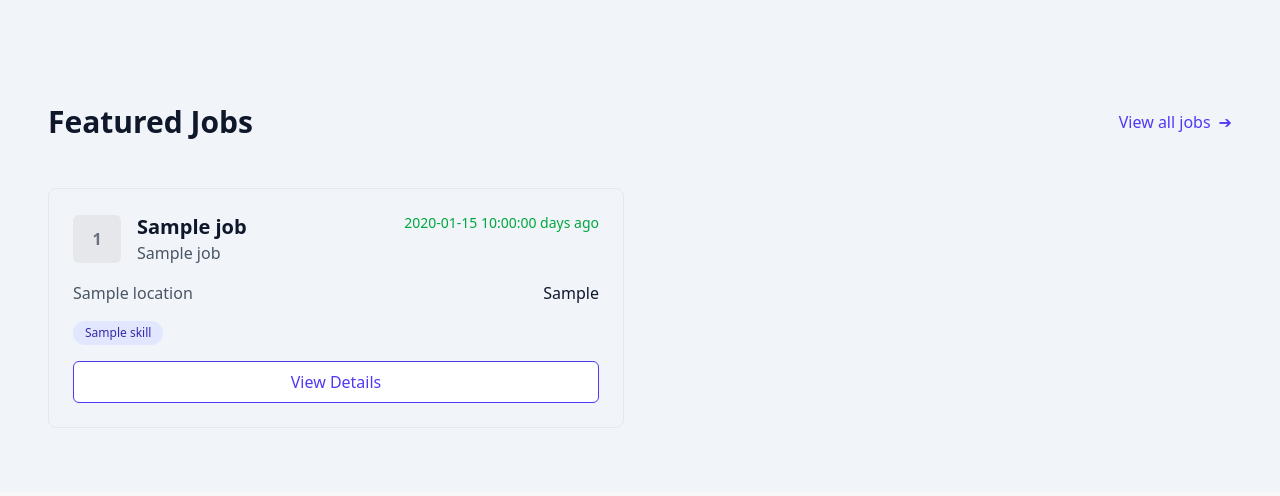
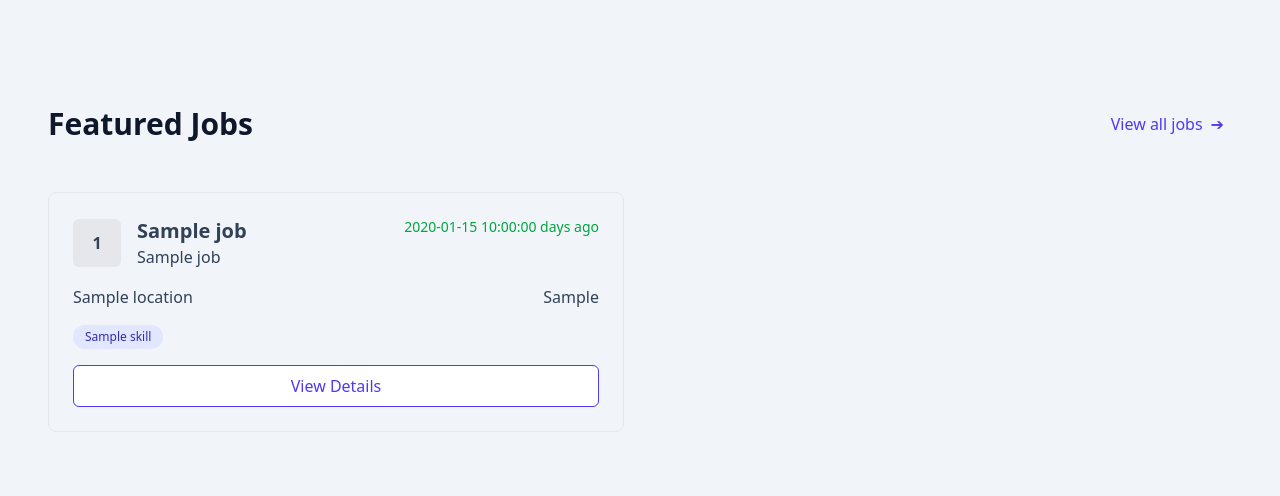
Before and after one commit to kristianhnielsen/web-dev-exam, a Flask app: template templates/index.html in a window 1280 px wide. Shown: the part 1134-1630 px from the top of the page. Before the commit the page ends 1562 px from the top, so only its background shows below. Run offline with Flask 3, Linux system fonts and the light colour scheme; the visitor is signed in with stand-in values (Sample User, id 1); the template is opened without the code that fills it: most values are stand-ins (such as "Sample title", 1, 10 or a date in 2020); parts of the project's set-up code (start-up, migrations or seed data) failed here and were passed over.

Commit message:
Enhance featured jobs section with improved styling and layout

```diff
--- a/templates/index.html
+++ b/templates/index.html
@@ -94,34 +94,34 @@ Hub{% endblock %} {% block head_styles %} {% endblock %} {% block content %}
 </section>
 
 <!-- {/* Featured Jobs */} -->
-<section class="py-16">
+<section class="py-16 dark:bg-gray-800">
   <div class="max-w-7xl mx-auto px-4 sm:px-6 lg:px-8">
     <div class="flex justify-between items-center mb-12">
       <h2 class="text-3xl font-bold">Featured Jobs</h2>
       <a
         href="#"
-        class="text-indigo-600 hover:text-indigo-800 flex items-center"
+        class="text-indigo-600 p-2 bg-slate-100 rounded-lg border-indigo-600 hover:border-indigo-800 hover:text-indigo-800 gap-2 hover:gap-4 transition-all flex items-center"
       >
         View all jobs
-        <span class="ml-2">&#10132;</span>
+        <span>&#10132;</span>
       </a>
     </div>
 
-    <div class="grid grid-cols-1 md:grid-cols-2 gap-8">
+    <div class="grid grid-cols-1 md:grid-cols-2 gap-8 text-slate-700">
       {% for job in featured_jobs %}
       <div
-        class="p-6 flex flex-col rounded-lg border border-gray-200 hover:shadow-md transition-shadow"
+        class="p-6 bg-slate-100 flex flex-col rounded-lg border border-gray-200 hover:shadow-md transition-shadow"
       >
         <div class="flex justify-between mb-4">
           <div class="flex items-center">
             <div
               class="w-12 h-12 bg-gray-200 rounded-md flex items-center justify-center mr-4"
             >
-              <span class="text-gray-500 font-bold">1</span>
+              <span class="font-bold">1</span>
             </div>
             <div>
               <h3 class="text-xl font-semibold">{{ job.title }}</h3>
-              <p class="text-gray-600">{{ job.clientName }}</p>
+              <p>{{ job.clientName }}</p>
             </div>
           </div>
           {% if job.days_since_posted == 0 %}
@@ -134,8 +134,8 @@ Hub{% endblock %} {% block head_styles %} {% endblock %} {% block content %}
         </div>
 
         <div class="flex justify-between mb-4">
-          <span class="text-gray-600">{{ job.location }}</span>
-          <span class="font-medium">{{ job['budget.type'] }}</span>
+          <span>{{ job.location }}</span>
+          <span class="font-medium capitalize">{{ job['budget.type'] }}</span>
         </div>
 
         <div class="flex flex-wrap gap-2 mb-4">
```
